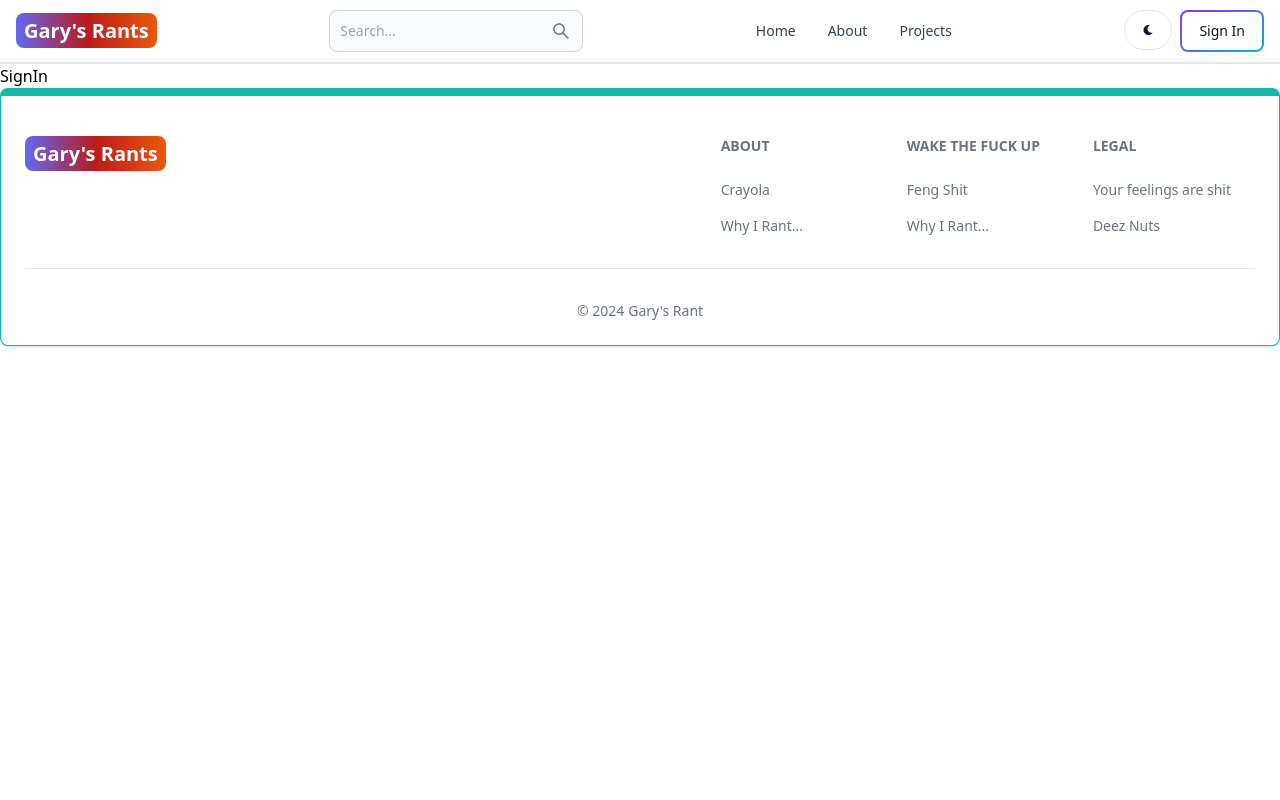
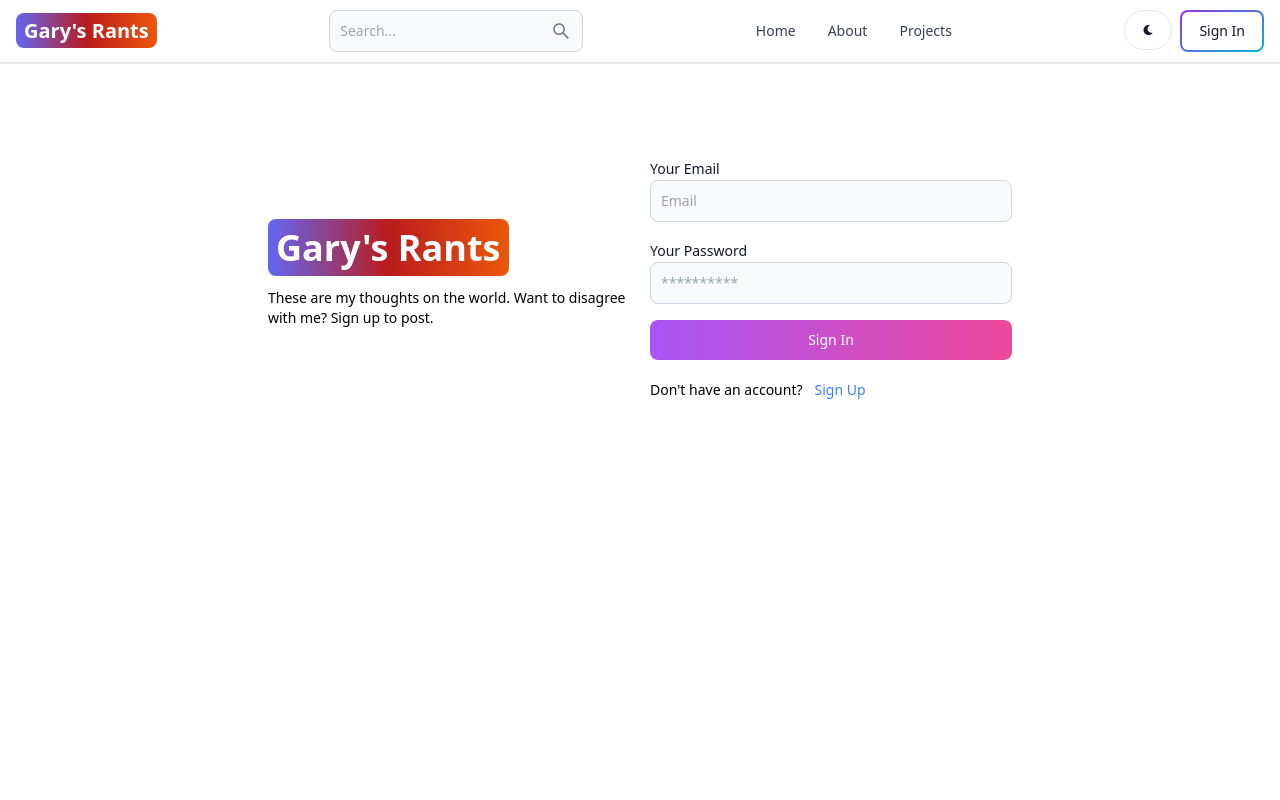
Before and after one commit to Gary-FullStack/Mern-Blog, a React (Vite) app in the folder client-side/: page /sign-in in a window 1280 px wide. Shown: the top 800 px of the page. Built offline with nearby package versions, Linux system fonts and the light colour scheme.

Commit message:
added sign in
tested and working

```diff
--- a/client-side/src/pages/SignIn.jsx
+++ b/client-side/src/pages/SignIn.jsx
@@ -1,7 +1,114 @@
-
+import { useState } from "react";
+import { Link, useNavigate } from "react-router-dom";
+import { Alert, Button, Label, Spinner, TextInput } from "flowbite-react";
 
 export default function SignIn() {
+  const [formData, setFormData] = useState({});
+  const [errorMessage, setErrorMessage] = useState("");
+  const [loading, setLoading] = useState(false);
+  const navigate = useNavigate();
+
+  // track the input fields in state
+  const handleChange = (e) => {
+    setFormData({ ...formData, [e.target.id]: e.target.value.trim() });
+  };
+
+  // handle the form submission
+  const handleSubmit = async (e) => {
+    e.preventDefault();
+    if (!formData.email || !formData.password) {
+      return setErrorMessage("Please fill out all fields.");
+    }
+    try {
+      setLoading(true);
+      setErrorMessage(null);
+      const res = await fetch("/api/auth/signin", {
+        method: "POST",
+        body: JSON.stringify(formData),
+        headers: { "Content-Type": "application/json" },
+      });
+      const data = await res.json();
+      if (data.success === false) {
+        return setErrorMessage(data.message);
+      }
+      setLoading(false);
+      if (res.ok) {
+        navigate("/");
+      }
+    } catch (error) {
+      setErrorMessage(error.message);
+      setLoading(false);
+    }
+  };
+
   return (
-    <div>SignIn</div>
-  )
+    <div className="min-h-screen mt-20">
+      <div className="flex p-3 max-w-3xl mx-auto flex-col md:flex-row md:items-center gap-5">
+        {/* left */}
+        <div className="flex-1">
+          <Link to="/" className="font-bold dark:text-white text-4xl">
+            <span className="px-2 py-1 bg-gradient-to-r from-indigo-500 via-red-700 to-orange-600 rounded-lg text-white">
+              Gary&apos;s Rants
+            </span>
+          </Link>
+          <p className="text-sm mt-5">
+            These are my thoughts on the world. Want to disagree with me? Sign
+            up to post.
+          </p>
+        </div>
+
+        {/* right */}
+        <div className="flex-1">
+          <form className="flex flex-col gap-4" onSubmit={handleSubmit}>
+
+            <div>
+              <Label value="Your Email" />
+              <TextInput
+                type="email"
+                placeholder="Email"
+                id="email"
+                onChange={handleChange}
+              />
+            </div>
+            <div>
+              <Label value="Your Password" />
+              <TextInput
+                type="password"
+                placeholder="**********"
+                id="password"
+                onChange={handleChange}
+              />
+            </div>
+            <Button
+              gradientDuoTone="purpleToPink"
+              type="submit"
+              disabled={loading}
+            >
+              {loading ? (
+                <>
+                  <Spinner size={"sm"} />
+                  <span className="pl-3">Loading...</span>
+                </>
+              ) : (
+                "Sign In"
+              )}
+            </Button>
+          </form>
+
+          <div className="flex gap-3 text-sm mt-5">
+            <span>Don&apos;t have an account?</span>
+            <Link to="/sign-up" className="text-blue-500 hover:text-blue-700">
+              Sign Up
+            </Link>
+          </div>
+
+          {errorMessage && (
+            <Alert className="mt-5" color="failure">
+              {errorMessage}
+            </Alert>
+          )}
+        </div>
+      </div>
+    </div>
+  );
 }
```
